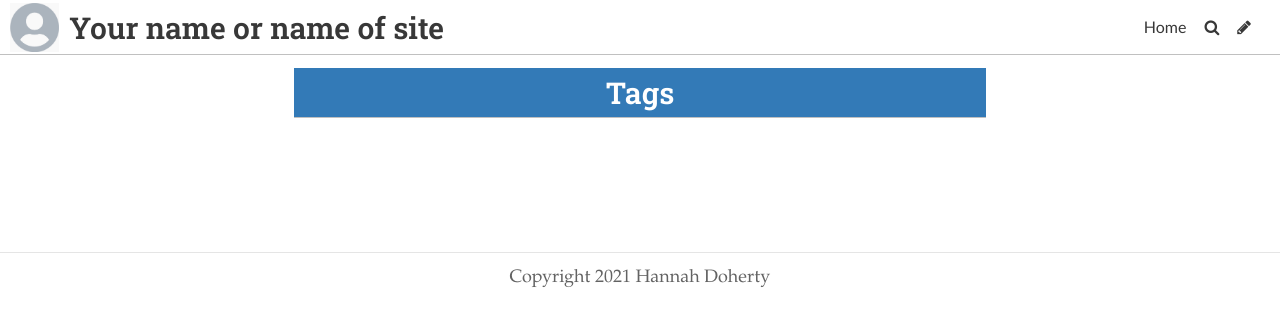
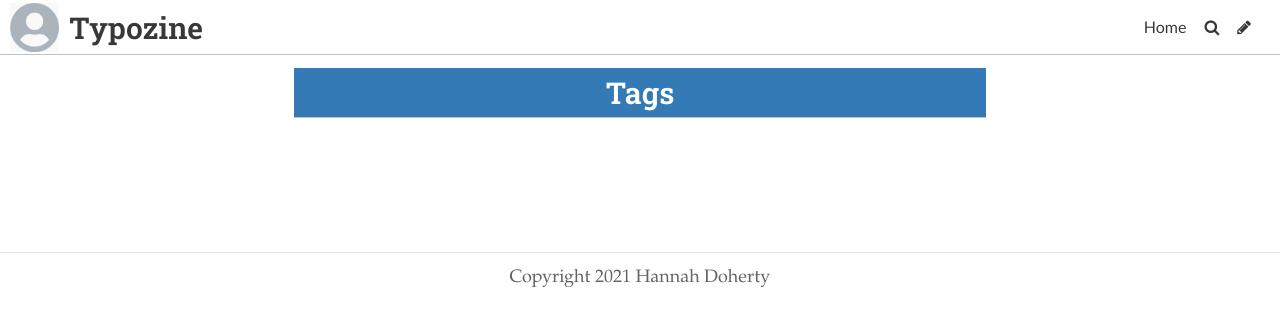
Before and after one commit to 19061287han/typoblog, a Jekyll site: the page built from pages/tags.md, in a window 1280 px wide. Shown: the top 326 px of the page. Built offline with Jekyll 4.4.1, drawn with Linux system fonts in a browser that asks for light colours; some web fonts are replaced.

Commit message:
Update Settings “general”

```diff
--- a/_data/settings.yml
+++ b/_data/settings.yml
@@ -1,8 +1,8 @@
-title: Your name or name of site
-description: A website with a blog
+title: Typozine
+description: ""
 footer_text: Copyright 2021 Hannah Doherty
-header_feature_image: ../uploads/pages.jpg
-header_text: My Dream Blog
+header_feature_image: ../uploads/charisse-kenion-cjkvmakdyl0-unsplash.jpg
+header_text: ""
 header_text_color: "#ffffff"
 bannerheight: 20vmax
 navbarheight: 55px
```
Also changed, not shown: 1 other file.
